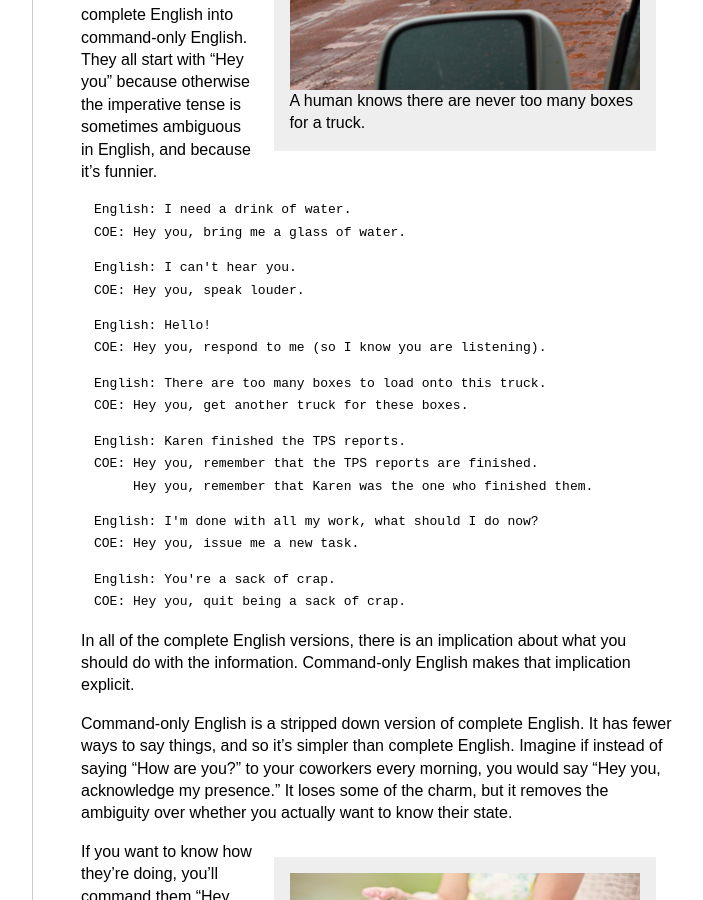
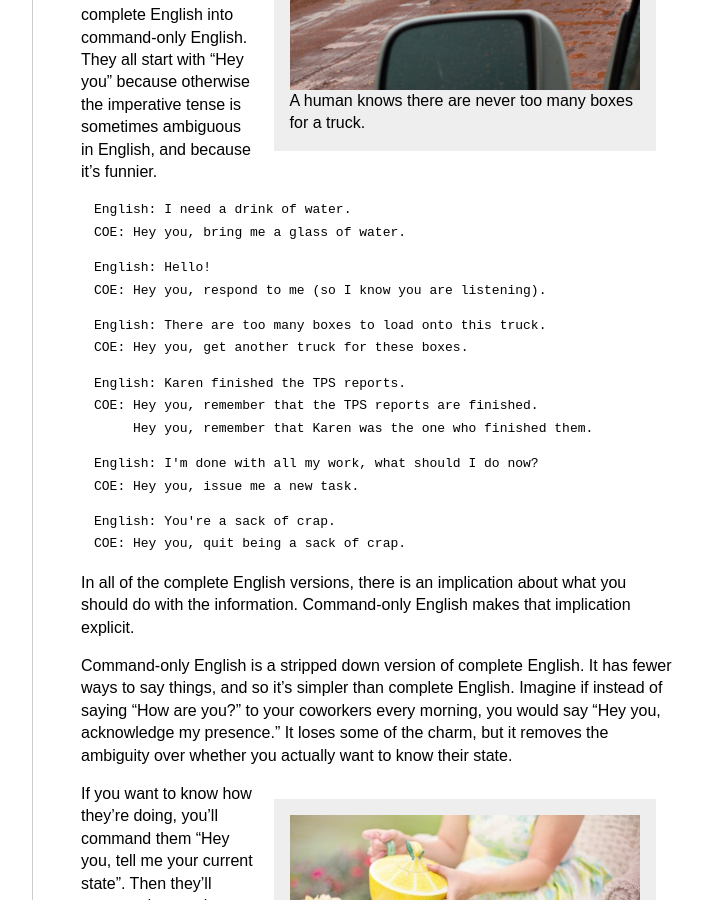
Before and after one commit to dankuck/dankuck.github.io, a Jekyll site: the page built from _posts/2017-03-31-command-only-language.md, in a window 1280 px wide and 900 px high, scrolled down 1115 px. Shown: the whole window, without its empty margins (208-911 px from the left). Built offline with Jekyll 4.4.1, drawn with Linux system fonts in a browser that asks for light colours.

Commit message:
Don't need that

````diff
--- a/_posts/2017-03-31-command-only-language.md
+++ b/_posts/2017-03-31-command-only-language.md
@@ -27,11 +27,6 @@ Here are some translations from complete English into command-only English. They
 ```
 English: I need a drink of water.
 COE: Hey you, bring me a glass of water.
-```
-
-```
-English: I can't hear you.
-COE: Hey you, speak louder.
 ```
 
 ```
````
